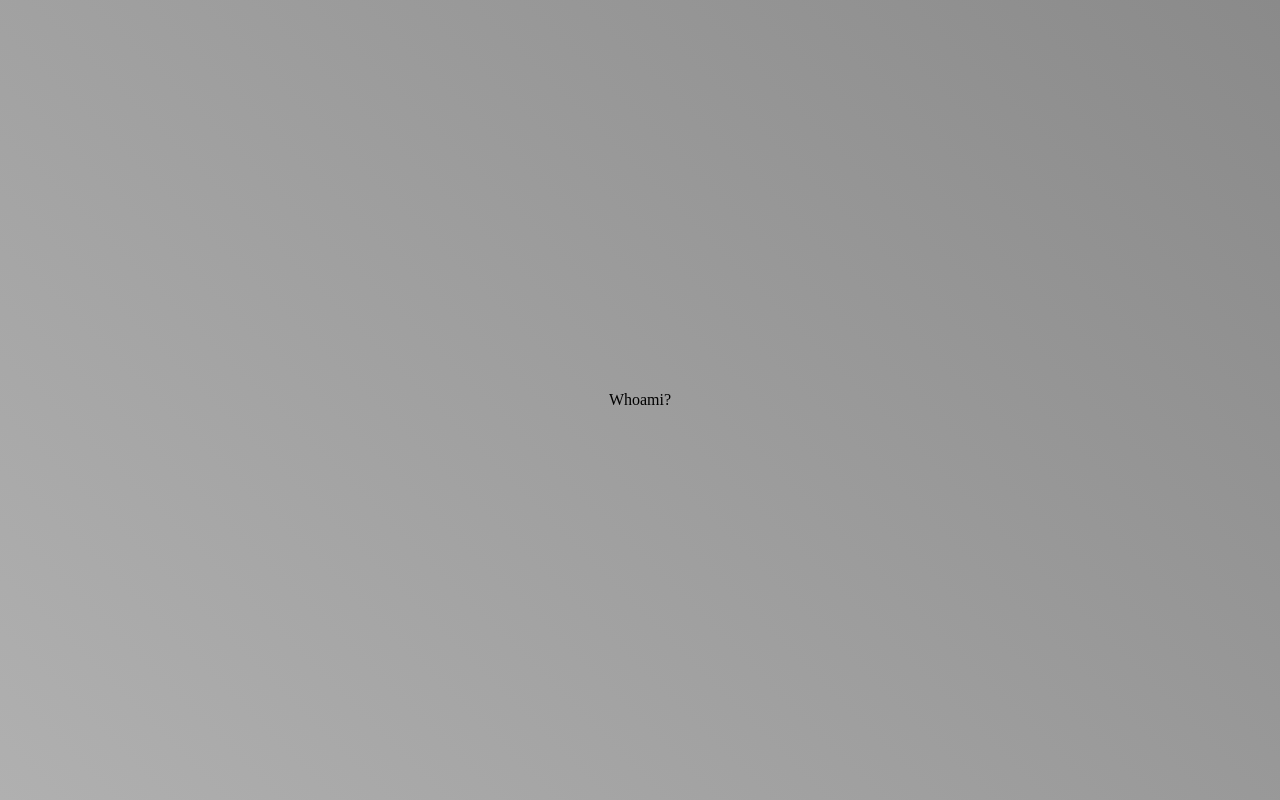
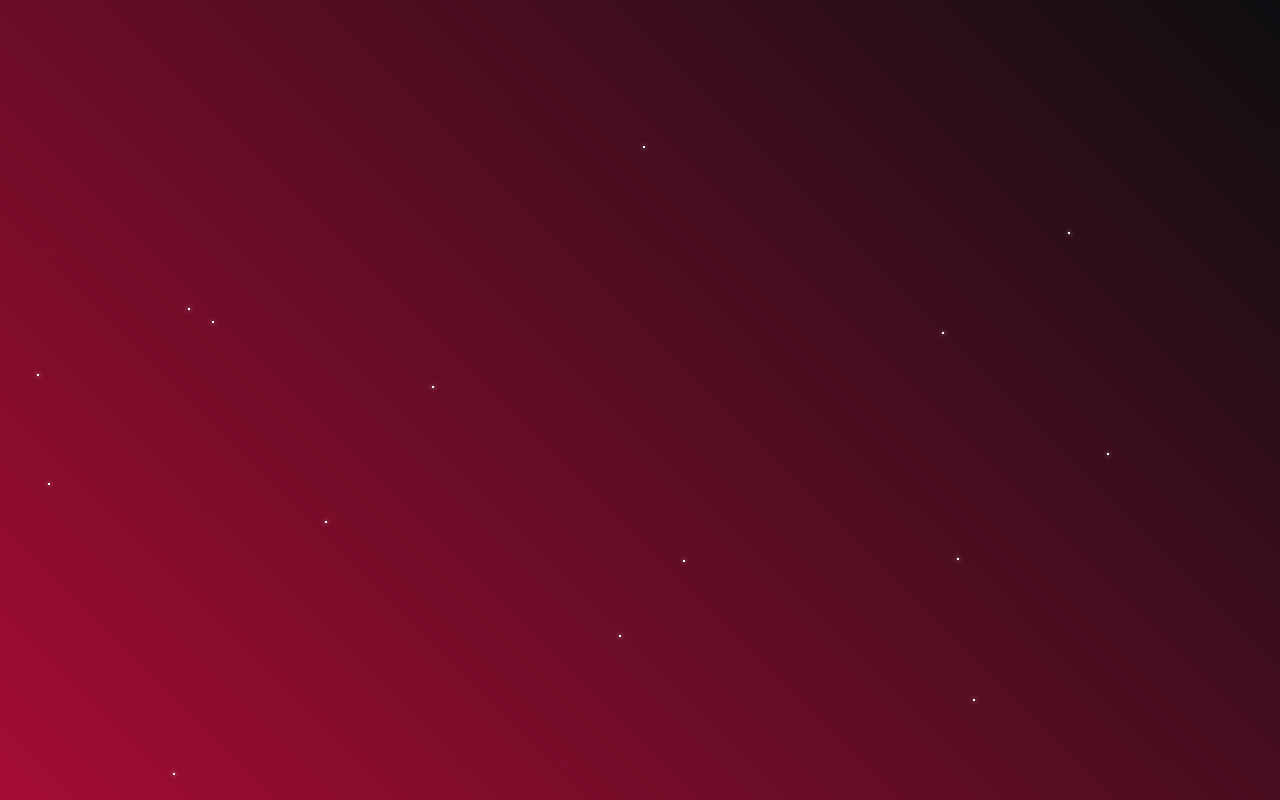
Before and after one commit to 0Bleak/feedbackassist-back, a React (Vite) app: page /home in a window 1280 px wide. Built offline with nearby package versions, Linux system fonts and the light colour scheme.

Commit message:
new colors

```diff
--- a/src/main_components/Home.tsx
+++ b/src/main_components/Home.tsx
@@ -1,29 +1,87 @@
-import React from 'react';
+import React, { useEffect, useState } from 'react';
 import { useTheme } from '@mui/material/styles';
 import { Box } from '@mui/material';
 
 const Home: React.FC = () => {
-  const theme = useTheme(); // Access the theme
+  const theme = useTheme();
+
+  const generateInitialPixels = () => {
+    const pixels = [];
+    const numPixels = 15;
+
+    for (let i = 0; i < numPixels; i++) {
+      pixels.push({
+        id: i,
+        top: Math.random() * 100,
+        left: Math.random() * 100,
+        speedX: (Math.random() - 0.5) * 0.5,
+        speedY: (Math.random() - 0.5) * 0.5,
+      });
+    }
+
+    return pixels;
+  };
+
+  const [pixels, setPixels] = useState(generateInitialPixels());
+
+  useEffect(() => {
+    const movePixels = () => {
+      setPixels((prevPixels) =>
+        prevPixels.map((pixel) => {
+          let newTop = pixel.top + pixel.speedY;
+          let newLeft = pixel.left + pixel.speedX;
+
+
+          if (newTop > 100) newTop = 0;
+          if (newTop < 0) newTop = 100;
+          if (newLeft > 100) newLeft = 0;
+          if (newLeft < 0) newLeft = 100;
+
+          return {
+            ...pixel,
+            top: newTop,
+            left: newLeft,
+          };
+        })
+      );
+    };
+
+    const intervalId = setInterval(movePixels, 30);
+
+    return () => clearInterval(intervalId);
+  }, []);
 
   return (
     <Box
       sx={{
-        height: '100vh',  // Full viewport height
-        width: '100vw',   // Full viewport width
-        background: `linear-gradient(45deg, ${theme.palette.primary.main}, ${theme.palette.secondary.main})`, // Gradient using primary and secondary colors
+        height: '100vh',
+        width: '100vw',
+        background: `linear-gradient(45deg, ${theme.palette.background.default}, ${theme.palette.background.paper})`,
         display: 'flex',
         justifyContent: 'center',
         alignItems: 'center',
-        margin: 0,         // Remove default margin
-        padding: 0,        // Remove default padding
-        overflow: 'hidden', // Ensure no overflow
-        position: 'absolute', // Ensure it stretches across the whole screen
-        top: 0,            // Position at the top of the viewport
-        left: 0,           // Position at the left of the viewport
+        margin: 0,
+        padding: 0,
+        overflow: 'hidden',
+        position: 'absolute',
+        top: 0,
+        left: 0,
       }}
     >
-      {/* Placeholder content */}
-      Whoami?
+      {pixels.map((pixel) => (
+        <Box
+          key={pixel.id}
+          sx={{
+            position: 'absolute',
+            width: '2px',
+            height: '2px',
+            backgroundColor: '#FFFFFF',
+            boxShadow: '0 0 5px #FFFFFF',
+            top: `${pixel.top}%`,
+            left: `${pixel.left}%`,
+          }}
+        />
+      ))}
     </Box>
   );
 };
--- a/src/styles/theme.ts
+++ b/src/styles/theme.ts
@@ -3,20 +3,20 @@ import { createTheme } from '@mui/material/styles';
 const theme = createTheme({
   palette: {
     primary: {
-      main: '#B0B0B0',  // Light Gray (Primary color)
+      main: '#87CEEB',
     },
     secondary: {
-      main: '#8A8A8A',  // Muted Gray (Secondary color)
+      main: '#FFD700',
     },
     background: {
-      default: '#121212',  // Deep Black (Primary background)
-      paper: '#1e1e1e',    // Dark Charcoal (Secondary background)
+      default: '#a50c34',
+      paper: '#0E0E11',
     },
     text: {
-      primary: '#E0E0E0',  // Light Gray (Primary text)
-      secondary: '#A0A0A0', // Darker Gray (Secondary text)
+      primary: '#FFFFFF',
+      secondary: '#B0C4DE',
     },
-    divider: '#3A3A3A',    // Dim Gray (Dividers)
+    divider: '#5F9EA0',
   },
   components: {
     MuiButton: {
@@ -29,7 +29,7 @@ const theme = createTheme({
     MuiTypography: {
       styleOverrides: {
         root: {
-          fontFamily: 'Montserrat, sans-serif',
+          fontFamily: 'Cairo, sans-serif',
         },
       },
     },
```
